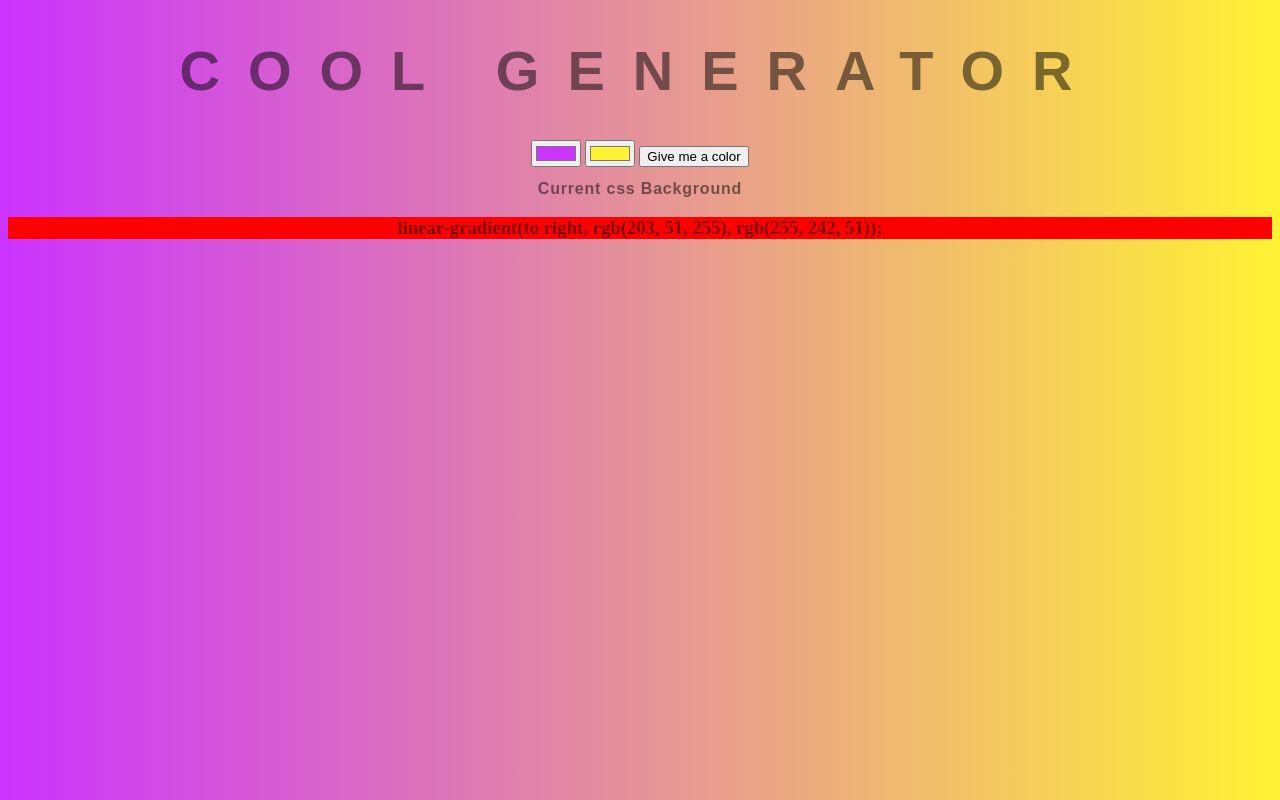
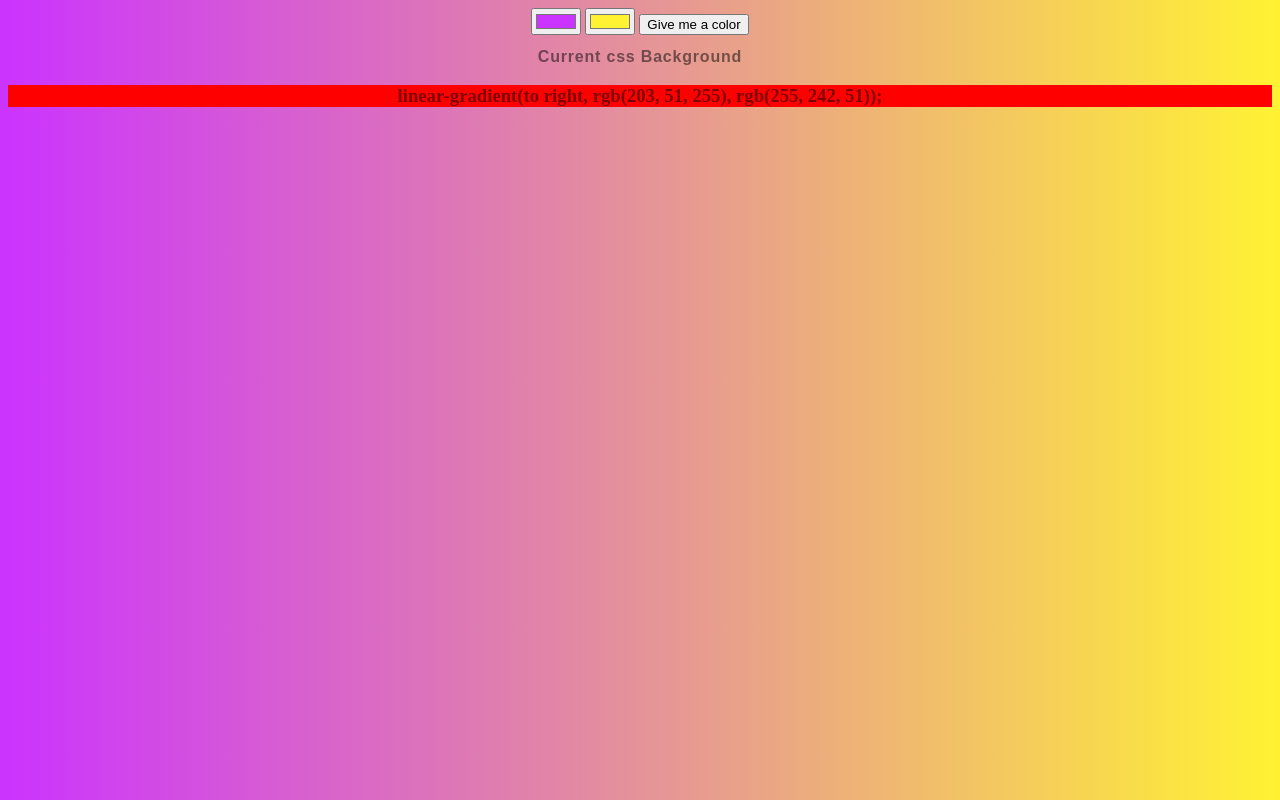
Before and after one commit to chachingchen/background-generator, a plain HTML site: page index.html in a window 1280 px wide. Drawn offline with Linux system fonts and the light colour scheme.

Commit message:
hide h1 temporarily

```diff
--- a/index.html
+++ b/index.html
@@ -6,7 +6,7 @@
 </head>
 <!-- onload="colorNow()" -->
 <body id="gradient" >
-	<h1>cool Generator</h1>
+	<!-- <h1>cool Generator</h1> -->
 	<!-- can also apply event listener here  -->
 	<!-- oninput="setGradient()" -->
 	<input  class="color1" type="color" name="color1" value="#CB33FF">
```
